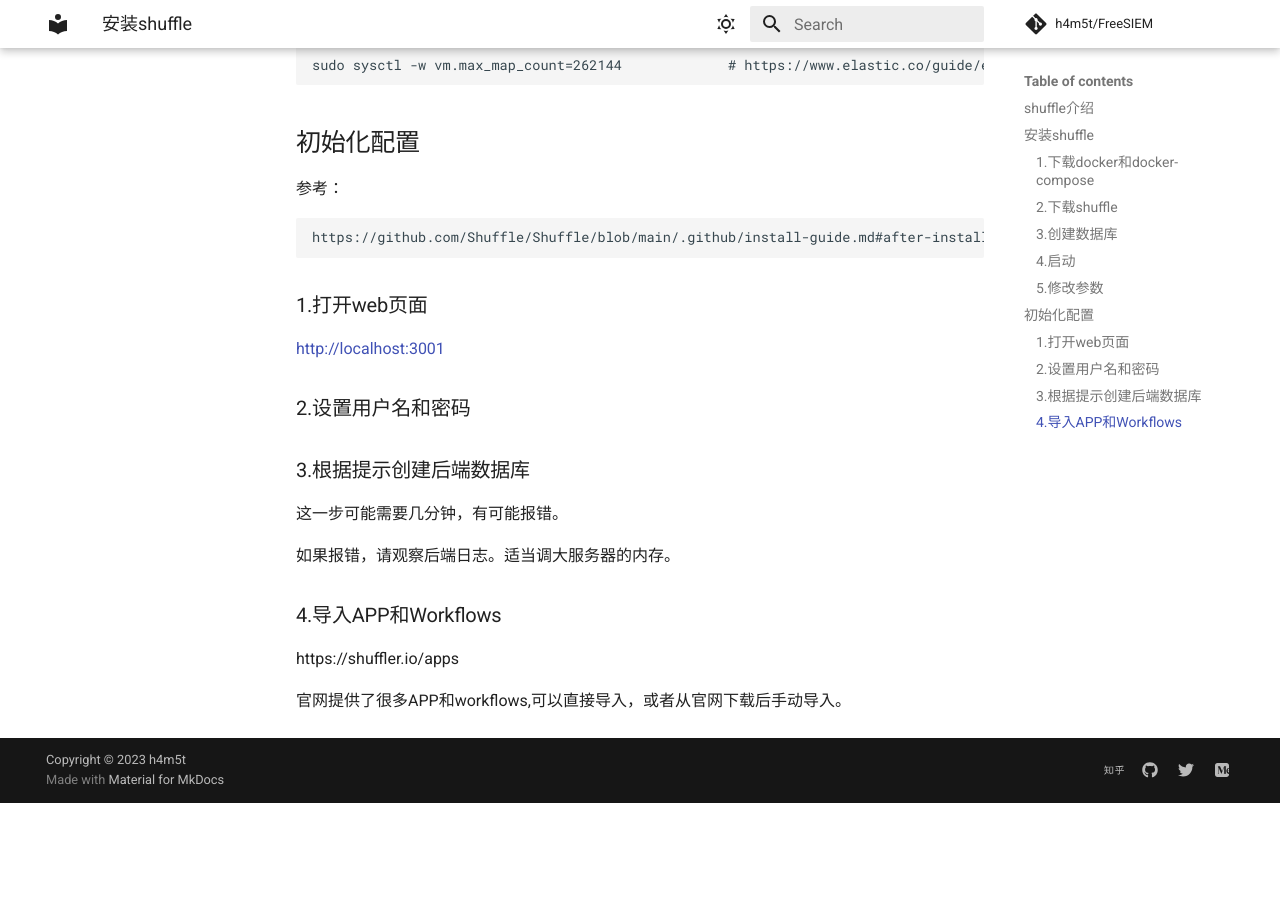
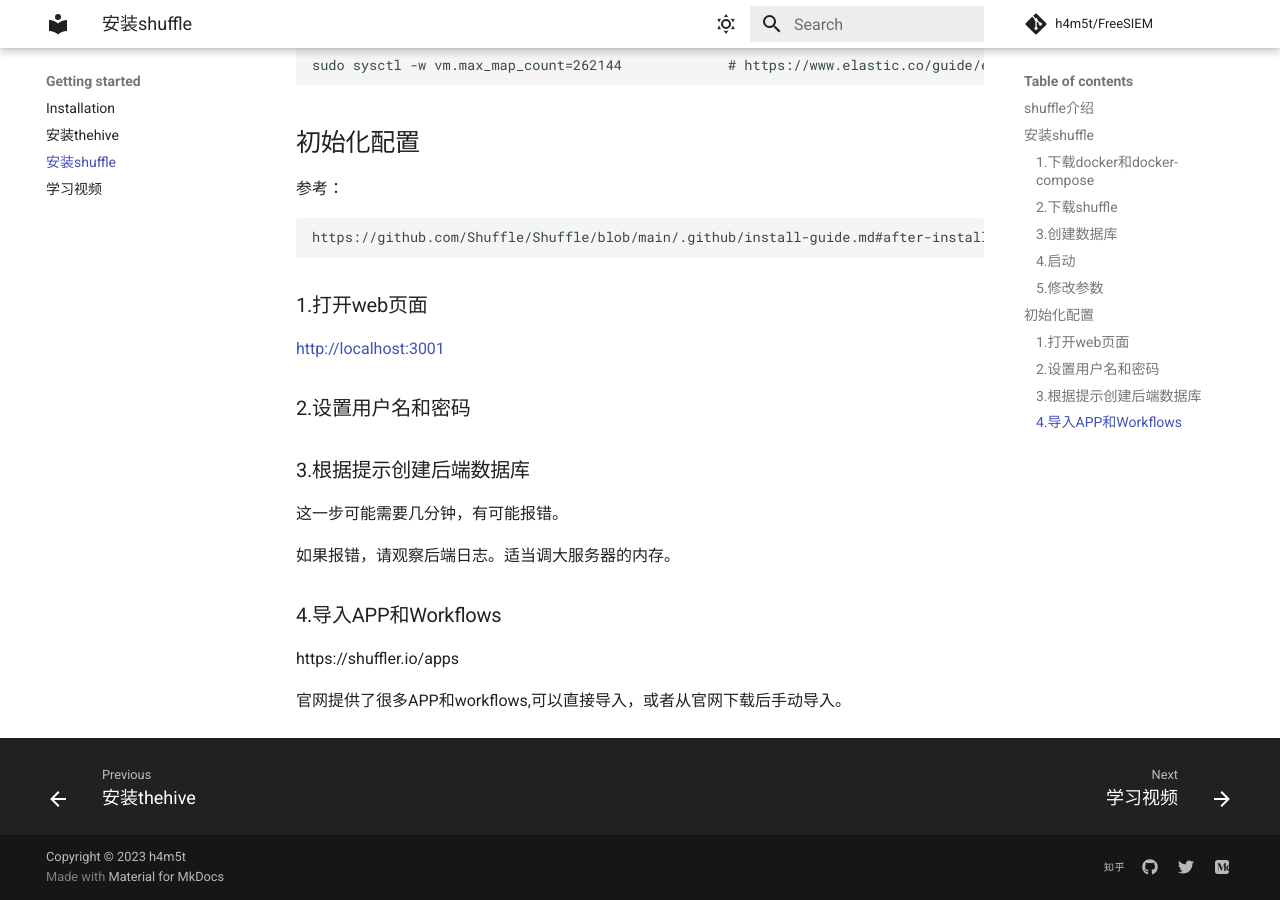
Before and after one commit to h4m5t/FreeSIEM, an MkDocs documentation site: the page built from docs/install_shuffle.md, in a window 1280 px wide and 900 px high, scrolled down 1216 px. Built offline with MkDocs 1.6.1 and Material for MkDocs 9.7.7, drawn with Linux system fonts in a browser that asks for light colours; comment, search, counter and statistics services are not loaded; before the commit the page ends 2019 px from its top, so only the background shows below that.

Commit message:
Update mkdocs.yml

```diff
--- a/mkdocs.yml
+++ b/mkdocs.yml
@@ -54,7 +54,8 @@
     - Home: index.md
     - Getting started:
       - Installation: install.md
-      - 安装thehive: installthehive.md
+      - 安装thehive: install_thehive.md
+      - 安装shuffle: install_shuffle.md
       - 学习视频: learnshipin.md
     - Reference:
       - Reference: reference.md
```
